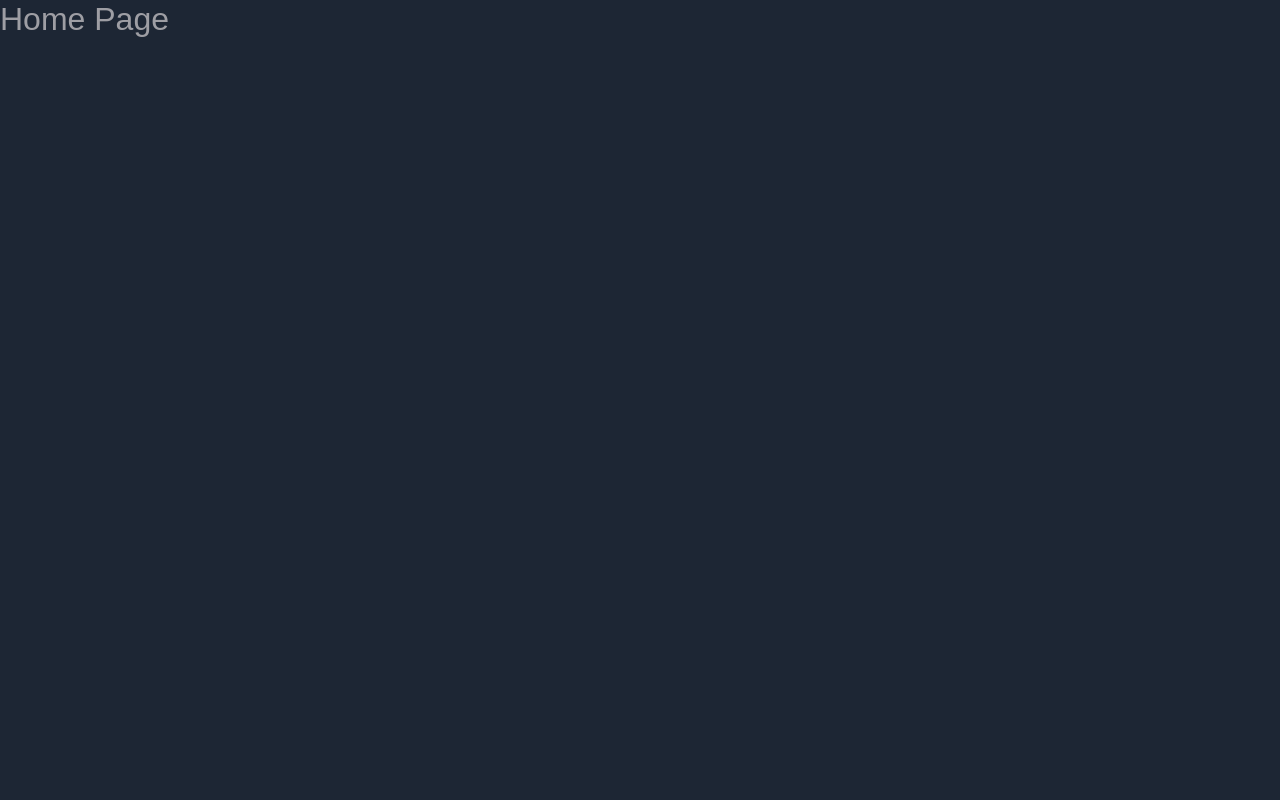
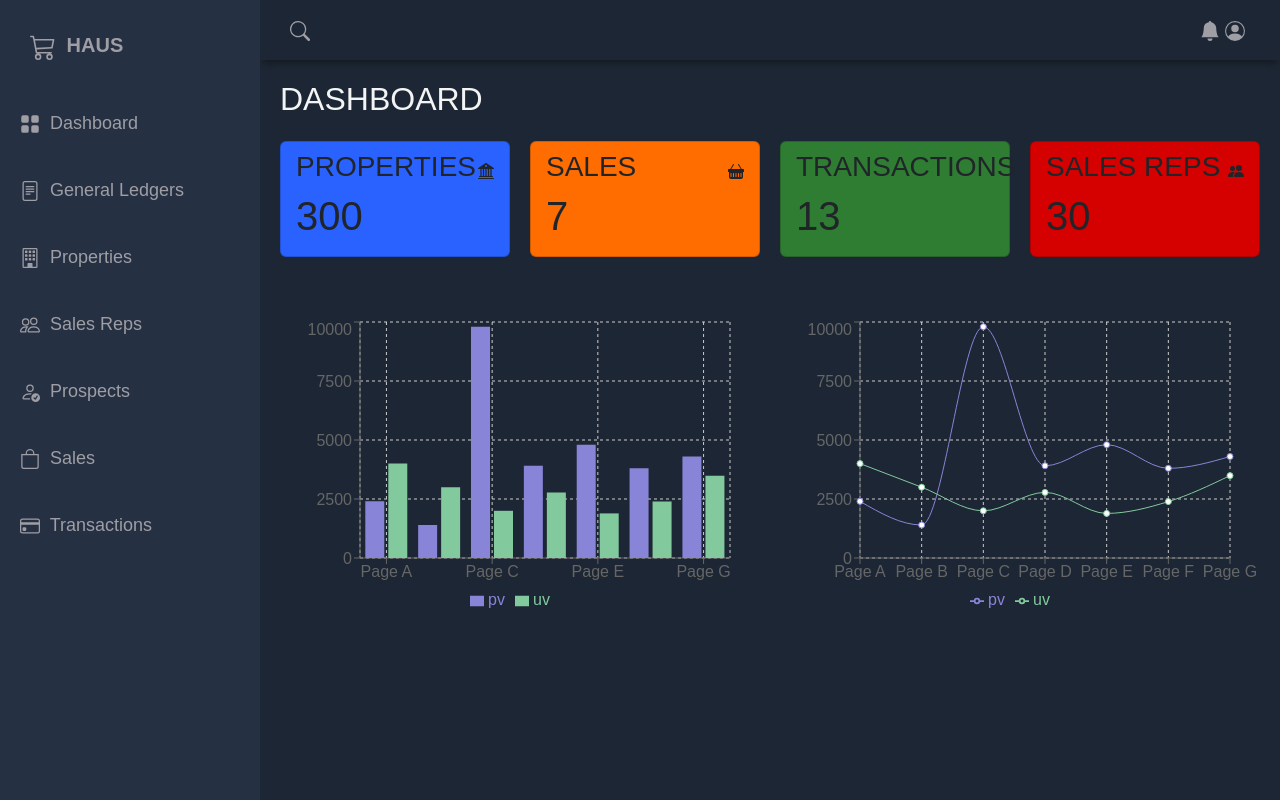
Before and after one commit to Bosipoo/HauzSalesApp, a React (Vite) app in the folder hauz-sales-app/: page / in a window 1280 px wide. Built offline with nearby package versions, Linux system fonts and the light colour scheme.

Commit message:
Dashboard

```diff
--- a/hauz-sales-app/src/App.jsx
+++ b/hauz-sales-app/src/App.jsx
@@ -13,10 +13,8 @@
     <Router>
         <Routes>
             <Route path="/login" element={<Login />} />
-            <Route path="/" element={<Home />}/>
-
-            {/* <Route path="/" element={<Layout><Home /></Layout>}/>
-            <Route path="/general-ledgers" element={<Layout><GeneralLedgers /></Layout>} /> */}
+            <Route path="/" element={<Layout><Home /></Layout>}/>
+            <Route path="/general-ledgers" element={<Layout><GeneralLedgers /></Layout>} />
         </Routes>
     </Router>
   )
--- a/hauz-sales-app/src/pages/Home.jsx
+++ b/hauz-sales-app/src/pages/Home.jsx
@@ -50,94 +50,90 @@
         },
       ];
     return (
-        // <>
-        // <main className='main-container'>
-        //     <div className='main-title'>
-        //         <h2>DASHBOARD</h2>
-        //     </div>
+        <>
+          <main className='main-container'>
+              <div className='main-title'>
+                  <h2>DASHBOARD</h2>
+              </div>
 
-        //     <div className='main-cards'>
-        //         <div className='card'>
-        //             <div className='card-inner'>
-        //                 <h3> PROPERTIES </h3>
-        //                 <BsBank2 className='card-icon' />
-        //             </div>
-        //             <h1>300</h1>
-        //         </div>
-        //         <div className='card'>
-        //             <div className='card-inner'>
-        //                 <h3> SALES </h3>
-        //                 <BsBasketFill className='card-icon' />
-        //             </div>
-        //             <h1>7</h1>
-        //         </div>
-        //         <div className='card'>
-        //             <div className='card-inner'>
-        //                 <h3> TRANSACTIONS </h3>
-        //                 <BsBuildingFillUp className='card-icon' />
-        //             </div>
-        //             <h1>13</h1>
-        //         </div>
-        //         <div className='card'>
-        //             <div className='card-inner'>
-        //                 <h3> SALES REPS </h3>
-        //                 <BsPeopleFill className='card-icon' />
-        //             </div>
-        //             <h1>30</h1>
-        //         </div>
-        //     </div>
+              <div className='main-cards'>
+                  <div className='card'>
+                      <div className='card-inner'>
+                          <h3> PROPERTIES </h3>
+                          <BsBank2 className='card-icon' />
+                      </div>
+                      <h1>300</h1>
+                  </div>
+                  <div className='card'>
+                      <div className='card-inner'>
+                          <h3> SALES </h3>
+                          <BsBasketFill className='card-icon' />
+                      </div>
+                      <h1>7</h1>
+                  </div>
+                  <div className='card'>
+                      <div className='card-inner'>
+                          <h3> TRANSACTIONS </h3>
+                          <BsBuildingFillUp className='card-icon' />
+                      </div>
+                      <h1>13</h1>
+                  </div>
+                  <div className='card'>
+                      <div className='card-inner'>
+                          <h3> SALES REPS </h3>
+                          <BsPeopleFill className='card-icon' />
+                      </div>
+                      <h1>30</h1>
+                  </div>
+              </div>
 
-        //     <div className='charts'>
-        //         <ResponsiveContainer width="100%" height="100%">
-        //             <BarChart
-        //             width={500}
-        //             height={300}
-        //             data={data}
-        //             margin={{
-        //                 top: 5,
-        //                 right: 30,
-        //                 left: 20,
-        //                 bottom: 5,
-        //             }}
-        //             >
-        //             <CartesianGrid strokeDasharray="3 3" />
-        //             <XAxis dataKey="name" />
-        //             <YAxis />
-        //             <Tooltip />
-        //             <Legend />
-        //             <Bar dataKey="pv" fill="#8884d8" activeBar={<Rectangle fill="pink" stroke="blue" />} />
-        //             <Bar dataKey="uv" fill="#82ca9d" activeBar={<Rectangle fill="gold" stroke="purple" />} />
-        //             </BarChart>
-        //         </ResponsiveContainer>
+              <div className='charts'>
+                  <ResponsiveContainer width="100%" height="100%">
+                      <BarChart
+                      width={500}
+                      height={300}
+                      data={data}
+                      margin={{
+                          top: 5,
+                          right: 30,
+                          left: 20,
+                          bottom: 5,
+                      }}
+                      >
+                      <CartesianGrid strokeDasharray="3 3" />
+                      <XAxis dataKey="name" />
+                      <YAxis />
+                      <Tooltip />
+                      <Legend />
+                      <Bar dataKey="pv" fill="#8884d8" activeBar={<Rectangle fill="pink" stroke="blue" />} />
+                      <Bar dataKey="uv" fill="#82ca9d" activeBar={<Rectangle fill="gold" stroke="purple" />} />
+                      </BarChart>
+                  </ResponsiveContainer>
 
-        //         <ResponsiveContainer width="100%" height="100%">
-        //             <LineChart
-        //             width={500}
-        //             height={300}
-        //             data={data}
-        //             margin={{
-        //                 top: 5,
-        //                 right: 30,
-        //                 left: 20,
-        //                 bottom: 5,
-        //             }}
-        //             >
-        //             <CartesianGrid strokeDasharray="3 3" />
-        //             <XAxis dataKey="name" />
-        //             <YAxis />
-        //             <Tooltip />
-        //             <Legend />
-        //             <Line type="monotone" dataKey="pv" stroke="#8884d8" activeDot={{ r: 8 }} />
-        //             <Line type="monotone" dataKey="uv" stroke="#82ca9d" />
-        //             </LineChart>
-        //         </ResponsiveContainer>
-        //     </div>
-        // </main>
-        // </>
-        <div>
-            <h2>Home Page</h2>
-
-        </div>
+                  <ResponsiveContainer width="100%" height="100%">
+                      <LineChart
+                      width={500}
+                      height={300}
+                      data={data}
+                      margin={{
+                          top: 5,
+                          right: 30,
+                          left: 20,
+                          bottom: 5,
+                      }}
+                      >
+                      <CartesianGrid strokeDasharray="3 3" />
+                      <XAxis dataKey="name" />
+                      <YAxis />
+                      <Tooltip />
+                      <Legend />
+                      <Line type="monotone" dataKey="pv" stroke="#8884d8" activeDot={{ r: 8 }} />
+                      <Line type="monotone" dataKey="uv" stroke="#82ca9d" />
+                      </LineChart>
+                  </ResponsiveContainer>
+              </div>
+          </main>
+        </>
     )
 }
 
```
